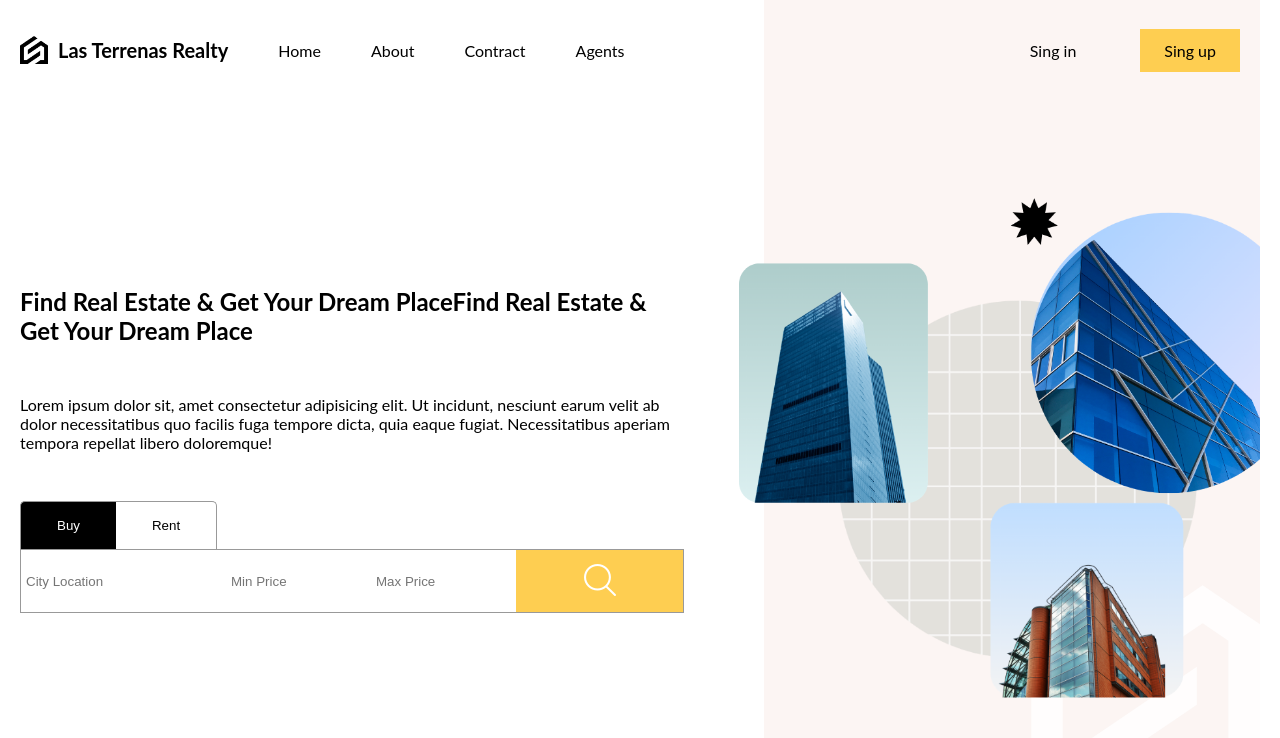
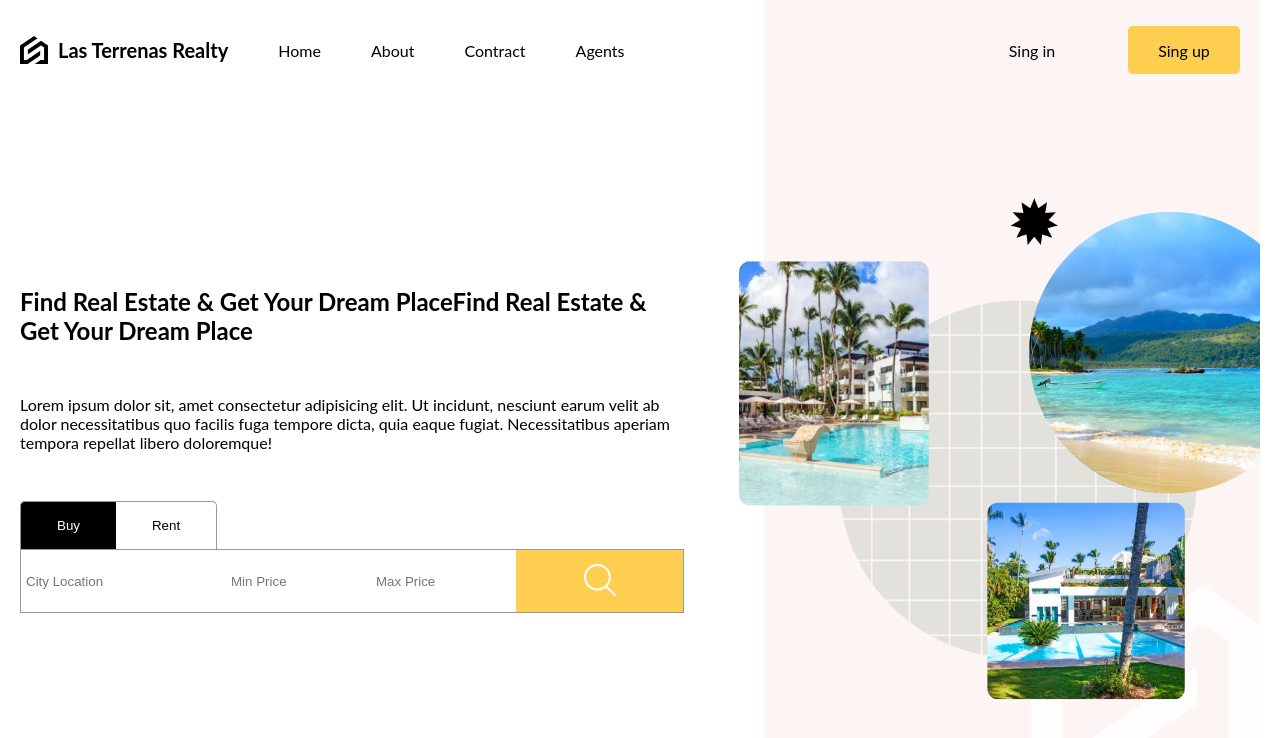
Before and after one commit to jordislpm/terrenas_realty, a React (Create React App) app in the folder client/: page / in a window 1280 px wide. Shown: the top 738 px of the page. Built offline with nearby package versions, Linux system fonts and the light colour scheme.

Commit message:
change de home img and update nav styles for buttons

```diff
--- a/client/src/components/layout/Header/Nav/Nav.module.scss
+++ b/client/src/components/layout/Header/Nav/Nav.module.scss
@@ -14,9 +14,6 @@
             display: none;
         }
 
-        &:hover {
-            scale: 1.05;
-        }
     }
 
     .left {
@@ -24,6 +21,10 @@
         display: flex;
         align-items: center;
         gap: 50px;
+
+        a:hover {
+                scale: 1.05;
+            }
 
         .logo {
             font-weight: bold;
@@ -61,12 +62,30 @@
         }
 
         a {
+            display: flex;
+            justify-content: center;
+            align-items: center;
+            height: 3rem;
+            width: 7rem;
             padding: 12px 24px;
             margin: 20px;
+
+            &:hover {
+                scale: 1.05;
+                cursor: pointer;
+            }
         }
 
         .register {
+
+            display: flex;
+            justify-content: center;
+            align-items: center;
+            width: 7rem;
             background-color: var(--yellow-primary);
+            border-radius: 5px;
+            transition: all 0.4s ease;
+
         }
 
         .menuIcon {
--- a/client/src/pages/Home/index.tsx
+++ b/client/src/pages/Home/index.tsx
@@ -1,6 +1,6 @@
 import React from 'react'
 import styles from "./Home.module.scss"
-import background_image from "../../assets/images/bg.png"
+import background_image from "../../assets/images/bg-lt.png"
 import SearchBar from '../../components/share/SearchBar'
 import { homeDescriptionData, homeDetailsData } from '../../constants/home'
 
```
Also changed, not shown: client/src/assets/images/bg-lt.png (added).
